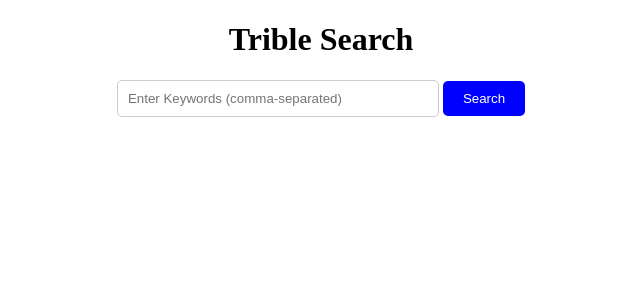
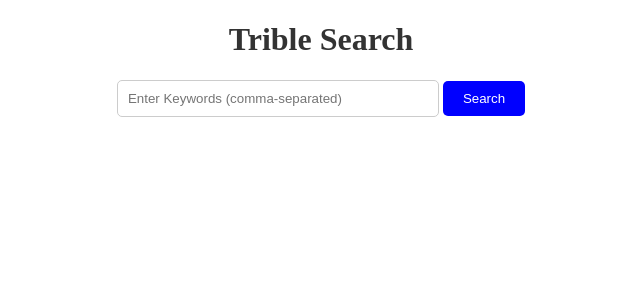
Before and after one commit to AquaBread/tribleProject, a Flask app: page / in a window 1280 px wide. Shown: the top 300 px of the page, without its empty margins (319-959 px from the left). Run offline with Flask 3, Linux system fonts and the light colour scheme.

Commit message:
Clickable Title link

```diff
--- a/static/css/styles.css
+++ b/static/css/styles.css
@@ -26,6 +26,20 @@ h2 {
 .hidden {
     display: none;
 }
+
+/********************** Style for Trible Search link **********************/
+.tribble-search-link {
+    color: #333; /* Set text color */
+    text-decoration: none; /* Remove underline */
+    transition: color 0.3s ease; /* Smooth transition for color change */
+}
+
+.tribble-search-link:hover {
+    color: blue; /* Change text color on hover */
+    text-decoration: none;
+    cursor: pointer; /* Change cursor to pointer on hover */
+}
+
 
 /********************* Search container styles *********************/
 .search-container {
--- a/templates/index.html
+++ b/templates/index.html
@@ -8,7 +8,9 @@
 </head>
 <body>
     <!-- Heading -->
-    <h1 id="top">Trible Search</h1>
+    <h1 id="top"><a href="/" class="tribble-search-link">Trible Search</a></h1>
+
+
 
     <!-- Input field and search button -->
     <div class="search-container">
```
